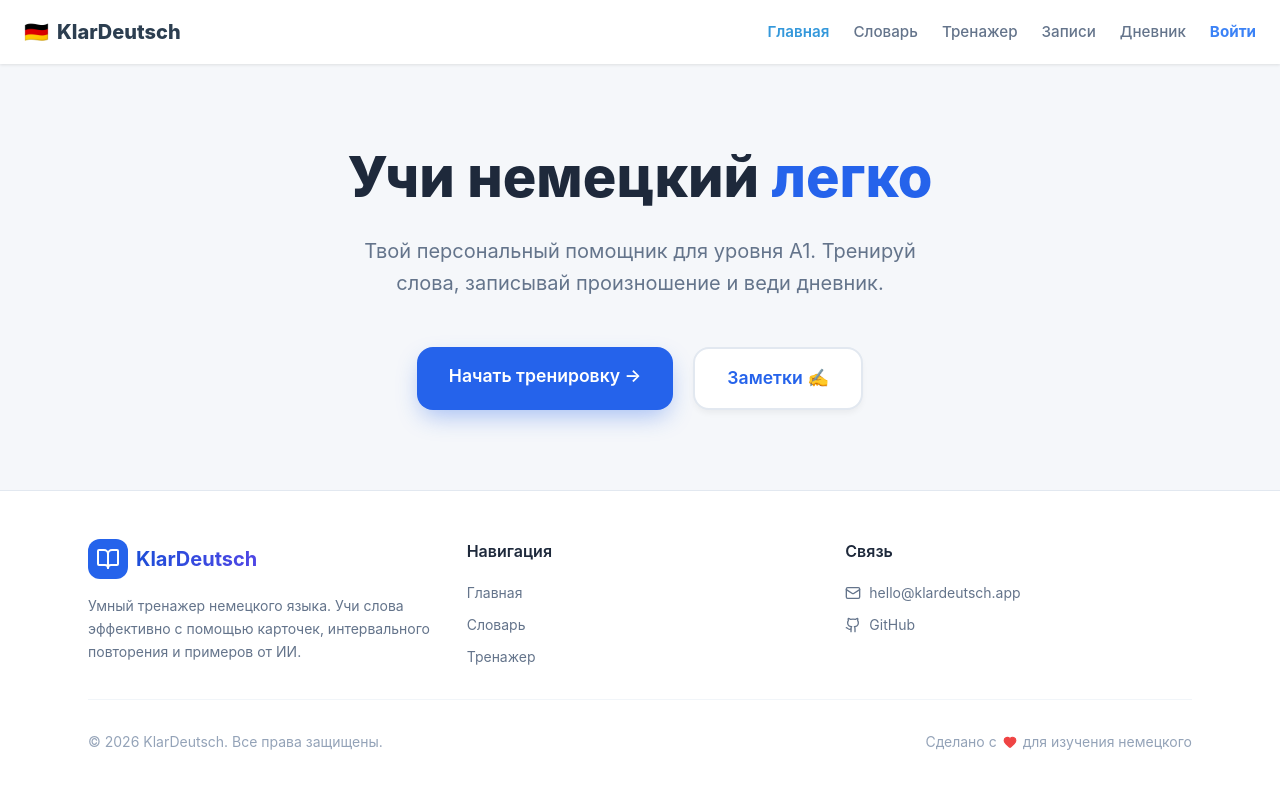
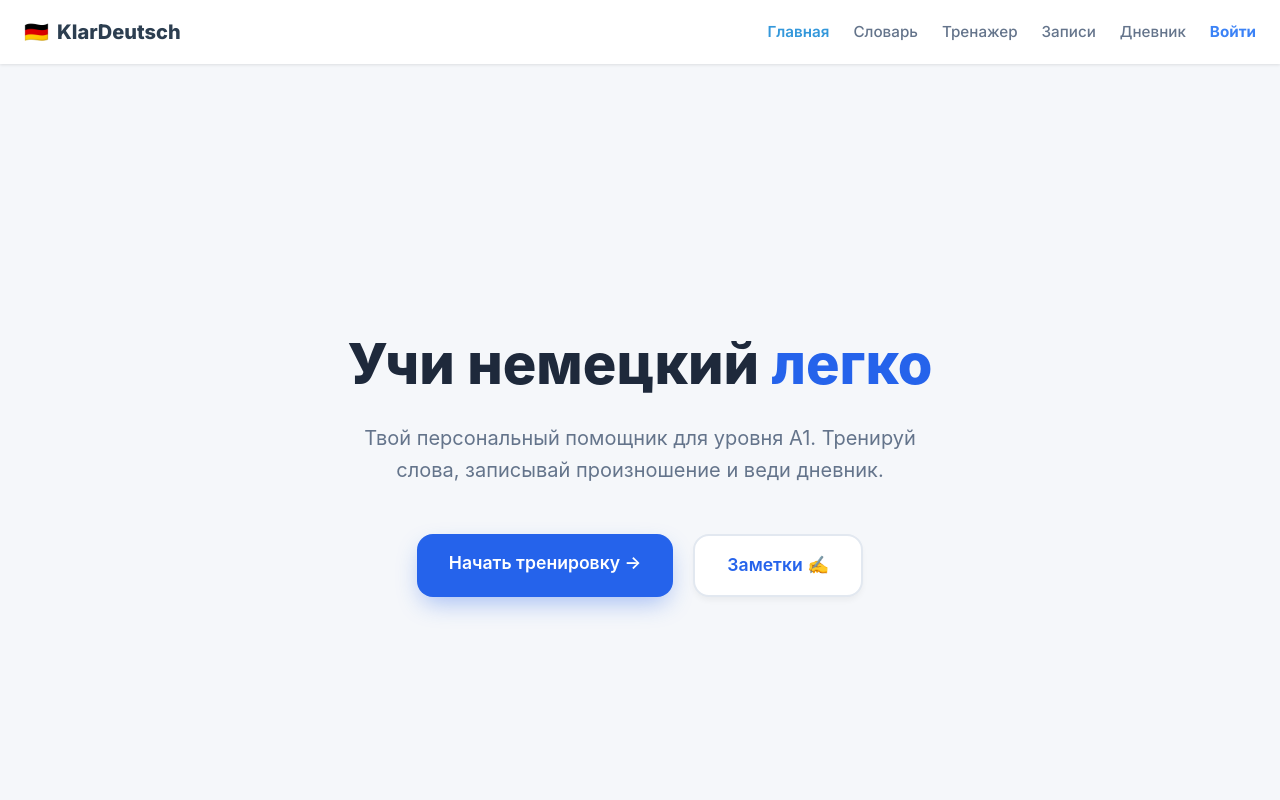
Before and after one commit to ilsgeorg-byte/KlarDeutsch, a Next.js app: page / in a window 1280 px wide. Shown: the top 800 px of the page. Built offline with nearby package versions, Linux system fonts and the light colour scheme.

Commit message:
Footer Header fix

```diff
--- a/app/components/Footer.tsx
+++ b/app/components/Footer.tsx
@@ -1,7 +1,7 @@
 "use client";
 
 import Link from "next/link";
-import { BookOpen, Github, Mail, Heart } from "lucide-react";
+import { BookOpen, Mail, Heart } from "lucide-react";
 
 export default function Footer() {
     const currentYear = new Date().getFullYear();
@@ -37,7 +37,7 @@ export default function Footer() {
                         <Link href="/dictionary" className="text-slate-500 hover:text-blue-600 text-sm transition-colors w-fit">
                             Словарь
                         </Link>
-                        <Link href="/train" className="text-slate-500 hover:text-blue-600 text-sm transition-colors w-fit">
+                        <Link href="/trainer" className="text-slate-500 hover:text-blue-600 text-sm transition-colors w-fit">
                             Тренажер
                         </Link>
                     </div>
@@ -51,15 +51,6 @@ export default function Footer() {
                         >
                             <Mail size={16} />
                             hello@klardeutsch.app
-                        </a>
-                        <a
-                            href="https://github.com/georgils"
-                            target="_blank"
-                            rel="noopener noreferrer"
-                            className="flex items-center gap-2 text-slate-500 hover:text-blue-600 text-sm transition-colors w-fit"
-                        >
-                            <Github size={16} />
-                            GitHub
                         </a>
                     </div>
                 </div>
--- a/app/diary/page.tsx
+++ b/app/diary/page.tsx
@@ -3,9 +3,7 @@
 import React, { useState, useEffect } from "react";
 import styles from "./Diary.module.css";
 import { Sparkles, CheckCircle2, AlertCircle, Loader2, Trash2, Calendar } from "lucide-react";
-
 import { useRouter } from "next/navigation";
-import Header from "../components/Header";
 
 export default function DiaryPage() {
   const [text, setText] = useState("");
@@ -181,7 +179,6 @@ export default function DiaryPage() {
 
   return (
     <div className={styles.pageWrapper}>
-      <Header />
 
       <main className={styles.container}>
         <h1 className={styles.title}>Мой дневник</h1>
--- a/app/dictionary/page.tsx
+++ b/app/dictionary/page.tsx
@@ -2,7 +2,6 @@
 
 import React, { useState, useEffect, useCallback } from "react";
 import styles from "../styles/Shared.module.css";
-import Header from "../components/Header";
 import WordCard from "../components/WordCard";
 import { Search, Loader2, Plus, BookOpen } from "lucide-react";
 import AddWordModal from "../components/AddWordModal";
@@ -104,7 +103,6 @@ export default function DictionaryPage() {
 
     return (
         <div className={styles.pageWrapper}>
-            <Header />
 
             <main className={styles.container} style={{ maxWidth: '800px', justifyContent: 'flex-start' }}>
                 <div style={{ display: 'flex', justifyContent: 'space-between', alignItems: 'center', width: '100%', marginBottom: '10px' }}>
--- a/app/layout.tsx
+++ b/app/layout.tsx
@@ -1,23 +1,35 @@
+import type { Metadata } from "next";
+import { Inter } from "next/font/google";
 import "./globals.css";
-import React from "react";
-import ErrorBoundary from "./components/ErrorBoundary";
+// Импортируем наши глобальные компоненты
+import Header from "./components/Header";
+import Footer from "./components/Footer";
 
-export const metadata = {
+const inter = Inter({ subsets: ["latin", "cyrillic"] });
+
+export const metadata: Metadata = {
   title: "KlarDeutsch",
-  description: "Учебный сайт для немецкого A1+"
+  description: "Тренажер немецкого языка",
 };
 
 export default function RootLayout({
-  children
+  children,
 }: {
   children: React.ReactNode;
 }) {
   return (
-    <html lang="de">
-      <body style={{ margin: 0, padding: 0 }}>
-        <ErrorBoundary>
+    <html lang="ru">
+      <body className={`${inter.className} min-h-screen flex flex-col bg-slate-50`}>
+        {/* Глобальная шапка - будет на всех страницах */}
+        <Header />
+
+        {/* Основной контент страницы, растягивается чтобы прижать футер вниз */}
+        <main className="flex-1 flex flex-col">
           {children}
-        </ErrorBoundary>
+        </main>
+
+        {/* Глобальный подвал - будет на всех страницах */}
+        <Footer />
       </body>
     </html>
   );
--- a/app/login/page.tsx
+++ b/app/login/page.tsx
@@ -4,7 +4,6 @@ import React, { useState } from "react";
 import { useRouter } from "next/navigation";
 import Link from "next/link";
 import styles from "../styles/Auth.module.css";
-import Header from "../components/Header";
 import { AlertCircle, Loader2 } from "lucide-react";
 
 export default function LoginPage() {
@@ -53,7 +52,7 @@ export default function LoginPage() {
 
     return (
         <div style={{ backgroundColor: '#f8fafc', minHeight: '100vh' }}>
-            <Header />
+
             <div className={styles.container}>
                 <h1 className={styles.title}>С возвращением!</h1>
                 <p className={styles.subtitle}>Войдите в свой аккаунт KlarDeutsch</p>
--- a/app/page.tsx
+++ b/app/page.tsx
@@ -2,14 +2,12 @@
 
 import React from "react";
 import styles from "./styles/Shared.module.css";
-import Header from "./components/Header";
-import Footer from "./components/Footer"; // <-- Импортируем наш новый Footer
+
 
 export default function HomePage() {
   return (
     // Добавляем min-h-screen и flex flex-col, чтобы растянуть страницу на весь экран
     <div className={`${styles.pageWrapper} min-h-screen flex flex-col`}>
-      <Header />
 
       {/* Контент главной. Добавляем flex-1, чтобы этот блок отталкивал Footer вниз */}
       <main
@@ -74,7 +72,7 @@ export default function HomePage() {
         </div>
       </main>
 
-      <Footer /> {/* <-- Подвал будет аккуратно прижат к низу */}
+
     </div>
   );
 }
--- a/app/profile/page.tsx
+++ b/app/profile/page.tsx
@@ -2,7 +2,6 @@
 
 import React, { useState, useEffect } from "react";
 import { useRouter } from "next/navigation";
-import Header from "../components/Header";
 import { BookOpen, CheckCircle, TrendingUp, Award, Layers, Star } from "lucide-react";
 import styles from "../styles/Shared.module.css";
 
@@ -87,7 +86,6 @@ export default function ProfilePage() {
 
     return (
         <div className={styles.pageWrapper}>
-            <Header />
 
             <main className="max-w-5xl mx-auto px-6 py-12 w-full">
                 <header className="mb-12">
--- a/app/register/page.tsx
+++ b/app/register/page.tsx
@@ -4,7 +4,7 @@ import React, { useState } from "react";
 import { useRouter } from "next/navigation";
 import Link from "next/link";
 import styles from "../styles/Auth.module.css";
-import Header from "../components/Header";
+
 import { AlertCircle, Loader2 } from "lucide-react";
 
 export default function RegisterPage() {
@@ -69,7 +69,6 @@ export default function RegisterPage() {
 
     return (
         <div style={{ backgroundColor: '#f8fafc', minHeight: '100vh' }}>
-            <Header />
             <div className={styles.container}>
                 <h1 className={styles.title}>Создать аккаунт</h1>
                 <p className={styles.subtitle}>Начните свое путешествие в немецкий язык</p>
```
